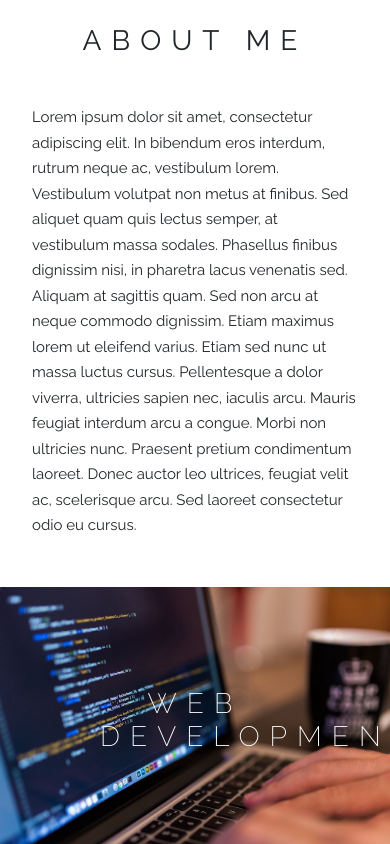
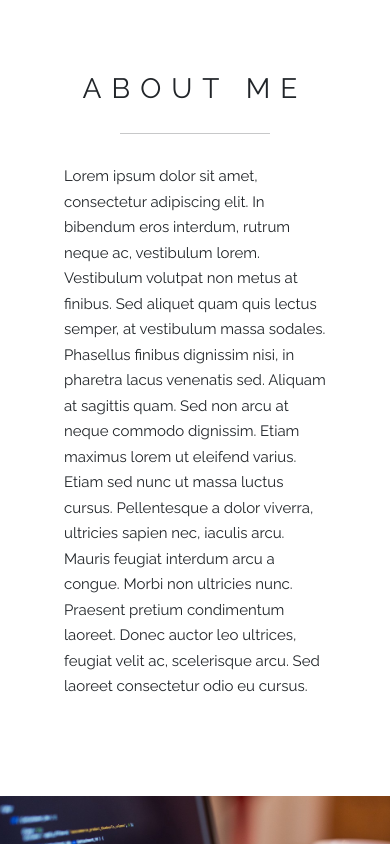
Before and after one commit to omar-94/official-portfolio, a plain HTML site: page index.html in a window 390 px wide. Shown: the part 600-1444 px from the top of the page. Drawn offline with nearby package versions, Linux system fonts and the light colour scheme.

Commit message:
about me margins/padding fixed to various window sizing

```diff
--- a/assets/css/style.css
+++ b/assets/css/style.css
@@ -15,7 +15,7 @@ p {
     background-attachment: fixed;
     background-position: center;
     background-repeat: no-repeat;
-    background-size: auto 100%;
+    background-size: cover;
 }
 
 /* NAV BAR */
@@ -42,8 +42,6 @@ p {
 
 .back-img1 {
     background-image: url("../images/portrait.jpg");
-    height: auto;
-    max-width: 100%;
 }
 
 /* ABOUT ME */
@@ -56,6 +54,12 @@ p {
     margin-bottom: 3rem;
     letter-spacing: 10px;
     font-size: 1.75rem;
+}
+
+#about-me-line {
+    width: 150px;
+    height: 1px;
+    margin: -20px auto 30px auto;
 }
 
 .p-about-me {
@@ -72,20 +76,32 @@ p {
 #web-dev-title {
     letter-spacing: 10px;
     font-size: 1.75rem;
+    line-height: 40px;
 }
 
 
 
-@media screen and (max-width: 1200px) {
+@media screen and (min-width: 1200px) {
     .p-about-me {
-        padding: 0 0;
+        padding: 0 200px;
+    }
+
+}
+
+@media (max-width:1200px) and (min-width:540px) {
+    .p-about-me {
+        padding: 0 40px;
     }
 
 }
 
 @media screen and (max-width: 540px) {
-    .about-me {
-        padding: 2rem;
+    .p-about-me {
+        padding: 0 0;
     }
 
+    .about-me {
+        padding-left: 4rem;
+        padding-right: 4rem;
+    }
 }
--- a/index.html
+++ b/index.html
@@ -60,6 +60,7 @@
         <!-- About Me Section -->
         <div class="container-fluid about-me" id="about-me">
             <h3 class="text-center" id="about-me-title"> ABOUT ME </h3>
+            <hr id="about-me-line">
             <p class="p-about-me">Lorem ipsum dolor sit amet, consectetur adipiscing elit. In bibendum eros interdum, rutrum neque ac, vestibulum lorem. Vestibulum volutpat non metus at finibus. Sed aliquet quam quis lectus semper, at vestibulum massa sodales. Phasellus finibus dignissim nisi, in pharetra lacus venenatis sed. Aliquam at sagittis quam. Sed non arcu at neque commodo dignissim. Etiam maximus lorem ut eleifend varius. Etiam sed nunc ut massa luctus cursus. Pellentesque a dolor viverra, ultricies sapien nec, iaculis arcu. Mauris feugiat interdum arcu a congue. Morbi non ultricies nunc. Praesent pretium condimentum laoreet. Donec auctor leo ultrices, feugiat velit ac, scelerisque arcu. Sed laoreet consectetur odio eu cursus. </p>
         </div>
 
@@ -99,10 +100,12 @@
                 </div>
             </div>
         </div>
-    </div>
-    </div>
+    </main>
 
-    </main>
+    <!-- Footer Section -->
+    <footer>
+
+    </footer>
 
     <!-- Link to Bootstrap Javascript -->
     <script src="https://cdn.jsdelivr.net/npm/bootstrap@5.0.1/dist/js/bootstrap.bundle.min.js" integrity="sha384-gtEjrD/SeCtmISkJkNUaaKMoLD0//ElJ19smozuHV6z3Iehds+3Ulb9Bn9Plx0x4" crossorigin="anonymous"></script>
```
